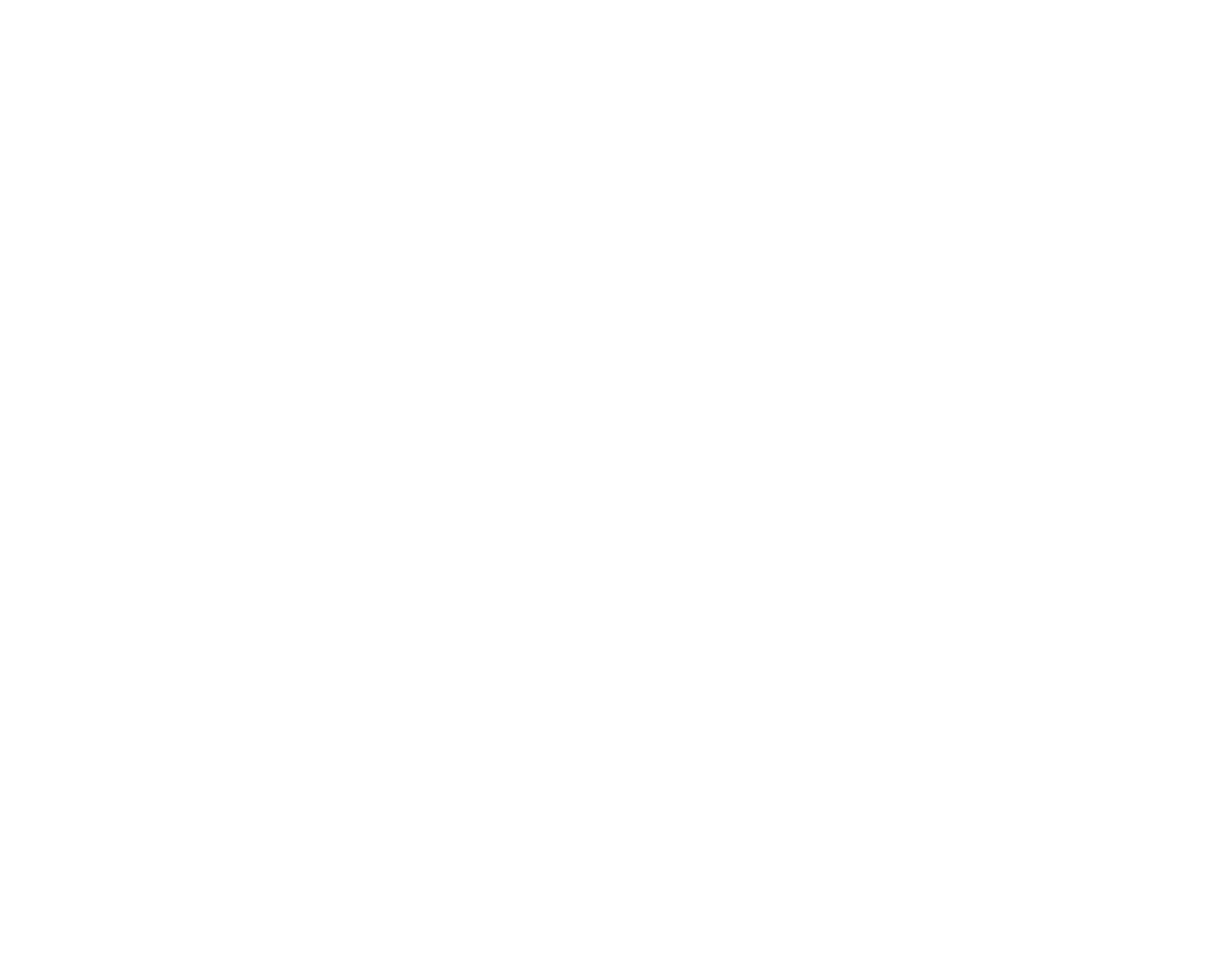
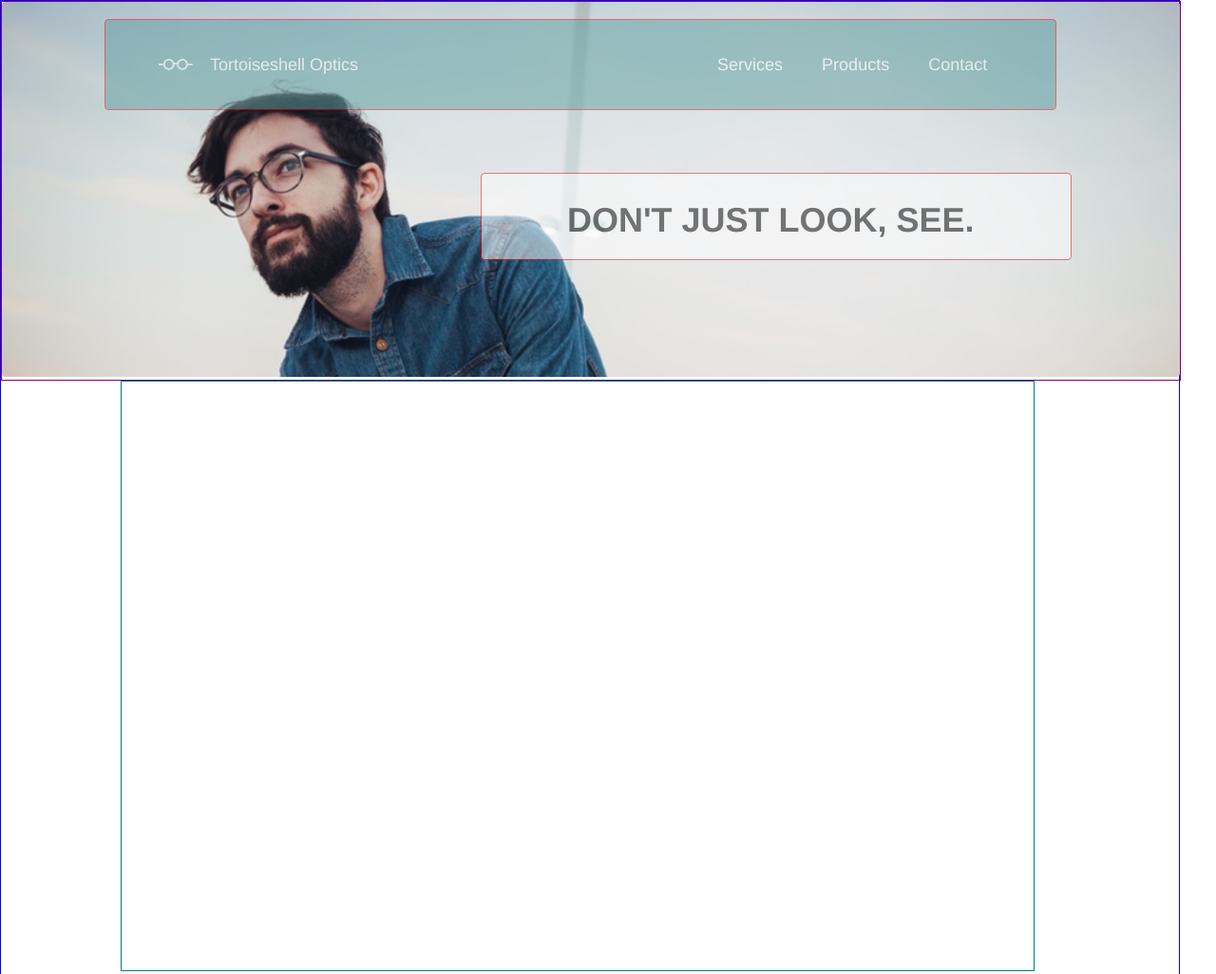
Before and after one commit to CasOlckers/TortoiseshellOptics, a plain HTML site: page index.html in a window 1280 px wide. Shown: the top 1026 px of the page at 95% size. Before the commit the page ends 800 px from the top, so only its background shows below. Drawn offline with Linux system fonts and the light colour scheme.

Commit message:
first commit

```diff
--- a/index.html
+++ b/index.html
@@ -3,8 +3,41 @@
   <head>
     <meta charset="utf-8">
     <title>Tortoiseshell hell Optics</title>
+    <link rel='stylesheet' type='text/css' href='resources/css/reset.css'>
+    <link rel='stylesheet' type='text/css' href='resources/css/style.css'>
   </head>
   <body>
+<!-- Page Container -->
+
+    <div class="pageContainer">
+
+
+
+<!-- Upper Container-->
+
+      <div class="upperContainer">
+        <img src=".\resources\images\glasses-bg.png" alt="main logo">
+        <!-- siteContainer -->
+        <div class="siteContainer">
+          <img src=".\resources\images\logo-white.png" alt="white glasses">
+          <h1>Tortoiseshell Optics</h1>
+          <nav>
+            <span>Services</span>
+            <span>Products</span>
+            <span>Contact</span>
+          </nav>
+        </div>
+        <div class="siteContainer2">
+          <span>DON'T JUST LOOK, SEE.</span>
+        </div>
+      </div>
+
+<!-- Lower Container -->
+      <div class="lowerContainer">
+
+
+      </div>
+    </div>
 
   </body>
 </html>
--- a/resources/css/reset.css
+++ b/resources/css/reset.css
@@ -0,0 +1,48 @@
+/* http://meyerweb.com/eric/tools/css/reset/
+   v2.0 | 20110126
+   License: none (public domain)
+*/
+
+html, body, div, span, applet, object, iframe,
+h1, h2, h3, h4, h5, h6, p, blockquote, pre,
+a, abbr, acronym, address, big, cite, code,
+del, dfn, em, img, ins, kbd, q, s, samp,
+small, strike, strong, sub, sup, tt, var,
+b, u, i, center,
+dl, dt, dd, ol, ul, li,
+fieldset, form, label, legend,
+table, caption, tbody, tfoot, thead, tr, th, td,
+article, aside, canvas, details, embed,
+figure, figcaption, footer, header, hgroup,
+menu, nav, output, ruby, section, summary,
+time, mark, audio, video {
+  margin: 0;
+  padding: 0;
+  border: 0;
+  font-size: 100%;
+  font: inherit;
+  vertical-align: baseline;
+}
+/* HTML5 display-role reset for older browsers */
+article, aside, details, figcaption, figure,
+footer, header, hgroup, menu, nav, section {
+  display: block;
+}
+body {
+  line-height: 1;
+}
+ol, ul {
+  list-style: none;
+}
+blockquote, q {
+  quotes: none;
+}
+blockquote:before, blockquote:after,
+q:before, q:after {
+  content: '';
+  content: none;
+}
+table {
+  border-collapse: collapse;
+  border-spacing: 0;
+}
--- a/resources/css/style.css
+++ b/resources/css/style.css
@@ -0,0 +1,116 @@
+/*Body */
+
+html {
+  font-size: 18px;
+
+}
+
+/* Page Container */
+
+.pageContainer {
+width: 1240px;
+height: 1240px;
+border: 1px solid blue;
+
+
+
+}
+
+/* Site Container */
+.siteContainer {
+display: flex;
+flex-direction: row;
+align-items: center;
+width: 960px;
+height: 3rem;
+border: 1px solid red;
+position: absolute;
+background: cadetblue; /* Black background with 0.5 opacity */
+opacity: 0.5;
+color: white; /* Grey text */
+padding: 20px; /* Some padding */
+top: 1rem;
+margin-left: 6rem;
+font-family: Helvetica;
+font-size: 1rem;
+border-radius: 4px;
+
+
+}
+
+.siteContainer img {
+  max-height: 1.5rem;
+  max-width: 2rem;
+  margin-right: 1rem;
+  margin-left: 2rem;
+}
+
+.siteContainer nav span {
+  padding: 1rem;
+
+}
+
+.siteContainer nav {
+  margin-left: 20rem;
+}
+
+.siteContainer2 {
+display: flex;
+flex-direction: row;
+width: 50%;
+height: 5rem;
+border: 1px solid red;
+position: absolute;
+background: white; /* Black background with 0.5 opacity */
+opacity: 0.5;
+color: black; /* Grey text */
+top: 10rem;
+margin-left: 28rem;
+font-family: Helvetica;
+font-weight: bold;
+font-size: 2rem;
+border-radius: 4px;
+text-align: center;
+line-height: 1.2;
+
+
+}
+
+.siteContainer2 span {
+padding-top: 1.5rem;
+padding-bottom: 1.5rem;
+padding-left: 5rem;
+padding-right: 5rem;
+}
+
+/* Upper Container */
+
+.upperContainer {
+  width: 100%;
+  height: auto;
+  border: 1px solid purple;
+  position: relative;
+
+
+
+}
+
+.upperContainer img {
+  width: 100%;
+  height: auto;
+  background-repeat: no-repeat;
+  background-position: center;
+  background-size: cover;
+  border-radius: 4px;
+
+}
+
+/* Lower Container */
+
+.lowerContainer {
+  width: 960px;
+  height:50%;
+  border: 1px solid teal;
+  margin-left: 7rem;
+
+}
```
